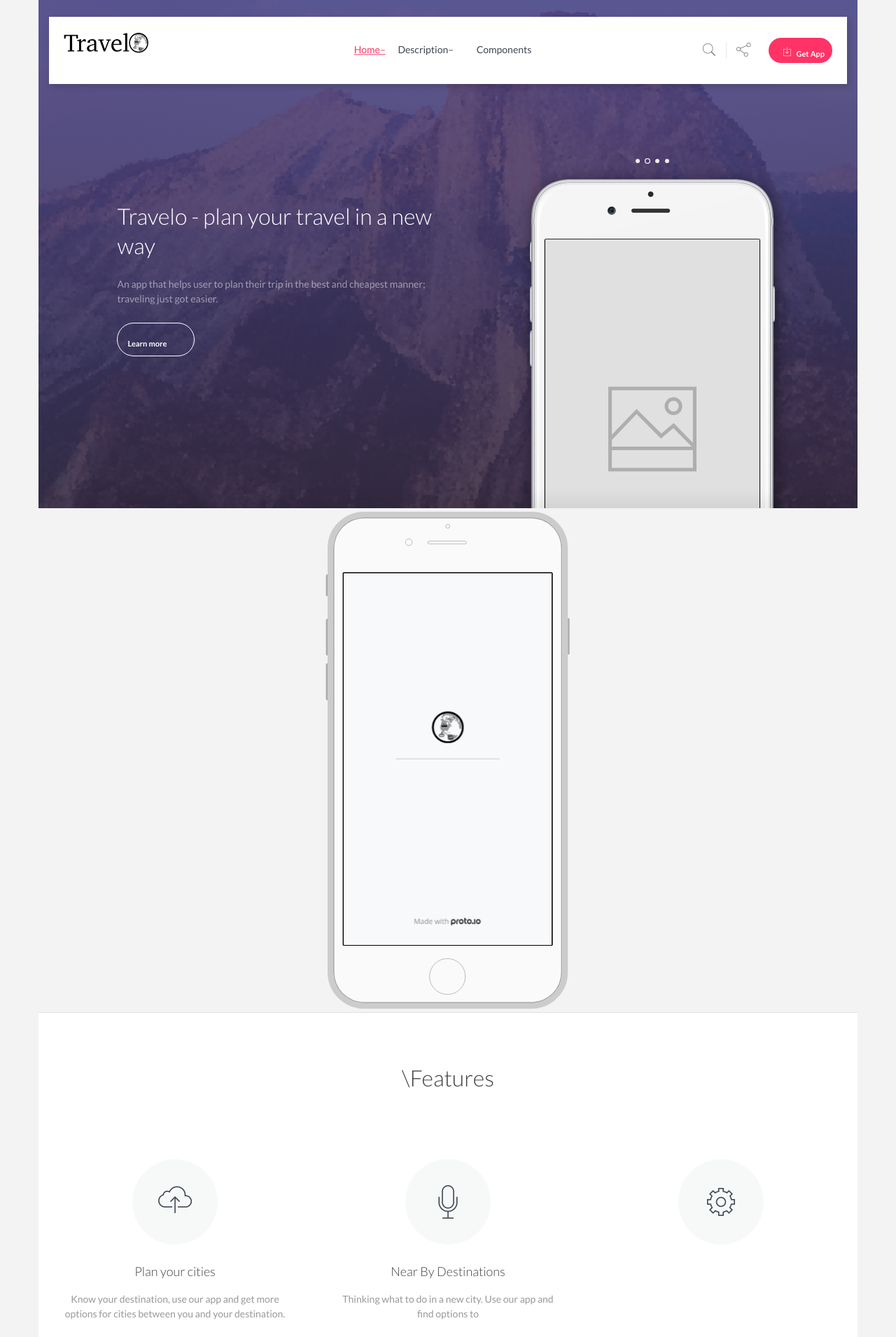
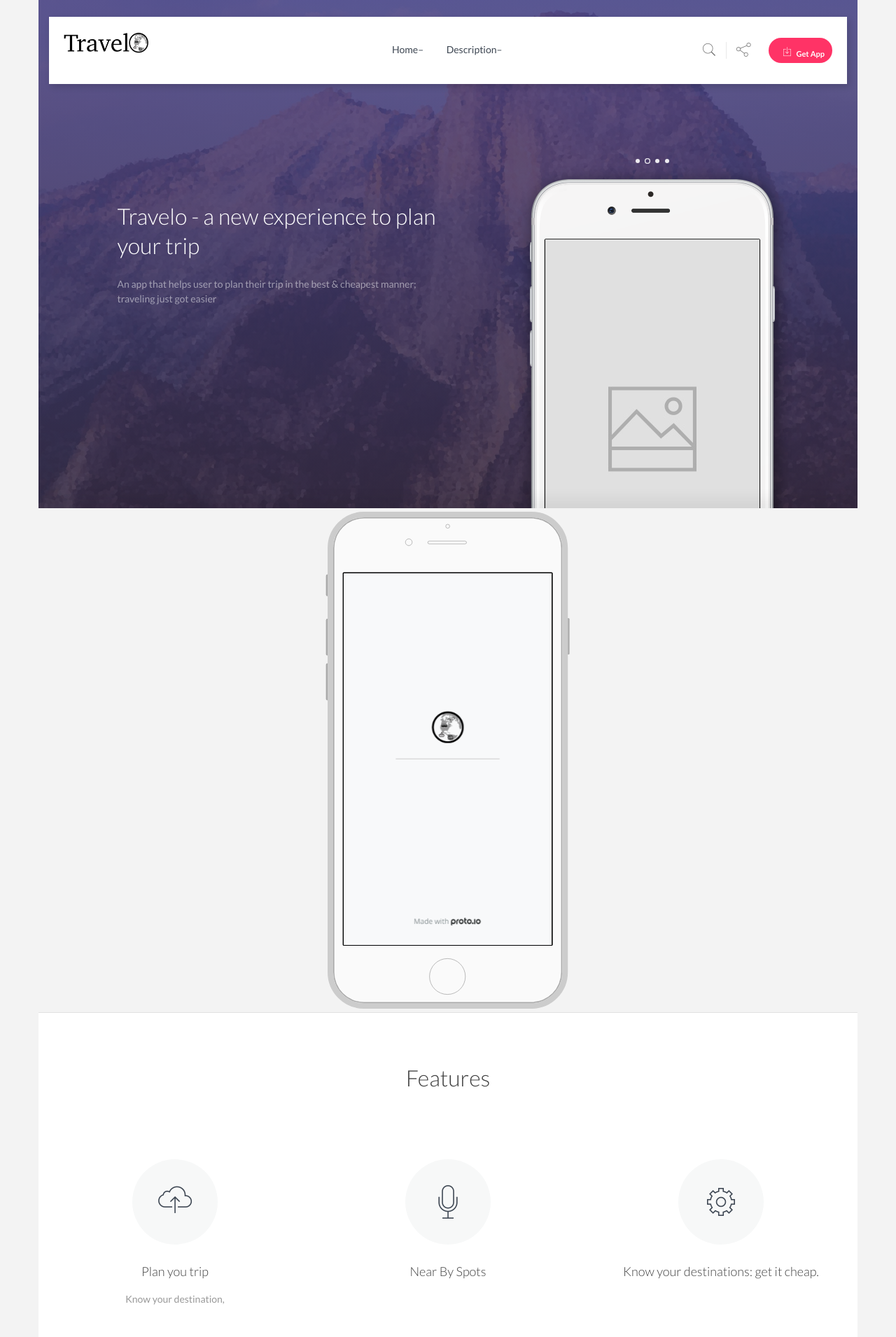
Before and after one commit to dhruv857/TRAVELO, a plain HTML site: page index.html in a window 1280 px wide. Shown: the top 1910 px of the page at 70% size. Drawn offline with Linux system fonts and the light colour scheme; a web font is replaced by a local one.

Commit message:
Adding pages

```diff
--- a/index.html
+++ b/index.html
@@ -85,10 +85,7 @@
 
             <!-- Mobile Tools -->
             <div class="mobile-tools">
-              <form method="post" class="search-box">
-                <input type="text" placeholder="Enter your search query">
-                <button type="submit"><i class="pe-7s-search"></i></button>
-              </form><!-- .search-box -->
+
               <div class="social-bar text-center">
                 <a href="#" class="sb-facebook"><i class="fa fa-facebook"></i></a>
                 <a href="#" class="sb-twitter"><i class="fa fa-twitter"></i></a>
@@ -100,6 +97,8 @@
             <!-- Main Navigation -->
             <nav class="main-navigation">
               <ul class="menu">
+<li>
+
 
                   <a href="#">Home<span>&#8211;</span></a>
 
@@ -109,7 +108,7 @@
                   <a href="#">Description<span>&#8211;</span></a>
                 </li>
                 <li>
-                  <a href="components.html">Components</a>
+
                 </li>
               </ul><!-- .menu -->
             </nav><!-- .main-navigation -->
@@ -151,20 +150,23 @@
         <div class="row">
           <div class="col-lg-5 col-lg-offset-1 col-md-6 col-sm-6 padding-bottom-3x mobile-center">
             <div class="padding-top-3x hidden-xs"></div>
-            <h2 class="text-light">Travelo - plan your travel in a new way</h2>
-            <p class="text-light opacity-50">An app that helps user to plan their trip in the best and cheapest manner; traveling just got easier. </p>
+            <h2 class="text-light">Travelo - a new experience to plan your trip</h2>
+            <p class="text-light opacity-50">An app that helps user to plan their trip in the best & cheapest manner; traveling just got easier </p>
 
             <div class="mobile-center">
-              <a href="#" class="btn btn-ghost btn-light btn-icon-right">
-              Learn more
-              <i class="icon-arrow-right"></i>
-              </a>
+
             </div>
           </div><!-- .col-lg-5 -->
 
           <div class="col-lg-6 col-md-6 col-sm-6">
 
-
+            <!-- Phone Carousel -->
+            <!-- Data API:
+              data-loop="true/false" enable/disable looping
+              data-autoplay="true/false" enable/disable carousel autoplay
+              data-interval="3000" autoplay interval timeout in miliseconds
+              Simply add necessary data attribute to the ".phone-carousel" with appropriate value to adjust carousel functionality.
+             -->
             <div class="phone-carousel light-controls" data-loop="true" data-autoplay="true" data-interval="4000">
               <div class="phone">
                 <img src="img/home/intro/phone.png" alt="Phone">
@@ -214,7 +216,7 @@
 
     <section class="fw-section bg-white border-top padding-top-3x padding-bottom-3x">
       <div class="container">
-        <h2 class="block-title text-center">\Features
+        <h2 class="block-title text-center">Features
           <small></small>
         </h2>
         <div class="row">
@@ -224,8 +226,8 @@
               <div class="box-with-icon-icon">
                 <i class="pe-7s-cloud-upload"></i>
               </div>
-              <h3 class="box-with-icon-title">Plan your cities</h3>
-              <p>Know your destination, use our app and get more options for cities between you and your destination.</p>
+              <h3 class="box-with-icon-title">Plan you trip</h3>
+              <p>Know your destination,</p>
             </div><!-- .box-with-icon -->
           </div><!-- .col-sm-4 -->
           <div class="col-sm-4">
@@ -234,8 +236,8 @@
               <div class="box-with-icon-icon">
                 <i class="pe-7s-micro"></i>
               </div>
-              <h3 class="box-with-icon-title">Near By Destinations</h3>
-              <p>Thinking what to do in a new city. Use our app and find options to </p>
+              <h3 class="box-with-icon-title">Near By Spots</h3>
+              <p></p>
             </div><!-- .box-with-icon -->
           </div><!-- .col-sm-4 -->
           <div class="col-sm-4">
@@ -244,19 +246,16 @@
               <div class="box-with-icon-icon">
                 <i class="pe-7s-config"></i>
               </div>
-              <h3 class="box-with-icon-title"></h3>
+              <h3 class="box-with-icon-title">Know your destinations: get it cheap.</h3>
               <p></p>
             </div><!-- .box-with-icon -->
           </div><!-- .col-sm-4 -->
-        </div>
-        <div  style="width:100%">
-
-            <!-- Use ".light-skin" class to alter appearance. -->
-            <iframe src="https://docs.google.com/document/d/1mveoJ8fymM7_GWdR6hyDpsNrQnFtjnt-QLAvXXB50zg/pub?embedded=true"></iframe>
-
         </div><!-- .row -->
 </div><!-- .container -->
     </section>
+  <section class="fw-section bg-white padding-top-3x padding-bottom-3x">
+    <iframe src="https://docs.google.com/document/d/1mveoJ8fymM7_GWdR6hyDpsNrQnFtjnt-QLAvXXB50zg/pub?embedded=true"></iframe>
+  </section>
 
 
     <!-- Team -->
```
Also changed, not shown: 1 other file.
